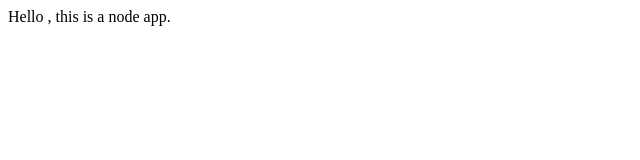
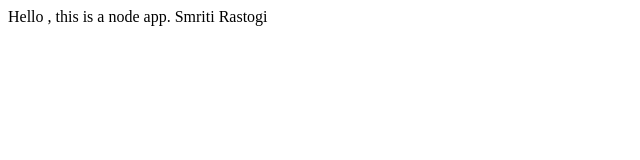
Before and after one commit to smritiRGI/learn-github-actions, a website: page public/index.html in a window 1280 px wide. Shown: the whole page, without its empty margins (0-640 px from the left). Drawn offline with Linux system fonts and the light colour scheme.

Commit message:
index.html modified

```diff
--- a/public/index.html
+++ b/public/index.html
@@ -8,5 +8,6 @@
 </head>
 <body>
     Hello , this is a node app.
+    Smriti Rastogi
 </body>
 </html>
```
